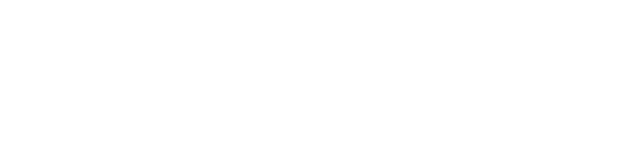
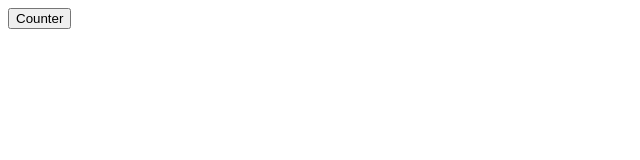
Before and after one commit to goldensky09/mean-trial, a plain HTML site: page index.html in a window 1280 px wide. Shown: the whole page, without its empty margins (0-640 px from the left). Drawn offline with Linux system fonts and the light colour scheme.

Commit message:
Index button added

```diff
--- a/index.html
+++ b/index.html
@@ -5,6 +5,6 @@
     <title>Index</title>
 </head>
 <body>
-
+<input type="button" value="Counter" id="btnCount">
 </body>
 </html>
```
